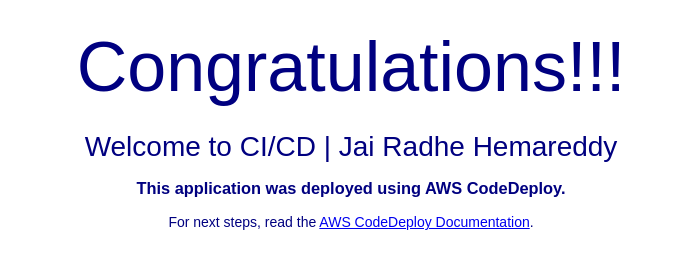
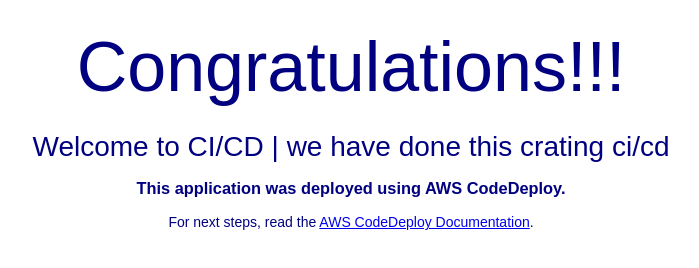
Before and after one commit to kaushalvikas/codedeploy, a plain HTML site: page index.html in a window 1280 px wide. Shown: the part 220-488 px from the top of the page, without its empty margins (289-988 px from the left). Drawn offline with Linux system fonts and the light colour scheme.

Commit message:
Update index.html
d

```diff
--- a/index.html
+++ b/index.html
@@ -28,7 +28,7 @@
   <div align="center">
     <img src="https://65.0.73.241/aar_logo_final.png" style="max-width: 20%;">
     <h1>Congratulations!!! </h1>
-      <h2>Welcome to CI/CD | Jai Radhe Hemareddy</h2>
+      <h2>Welcome to CI/CD | we have done this crating ci/cd </h2>
     <h3>This application was deployed using AWS CodeDeploy.</h3>
     <p>For next steps, read the <a href="http://aws.amazon.com/documentation/codedeploy">AWS CodeDeploy Documentation</a>.</p>
   </div>
```
